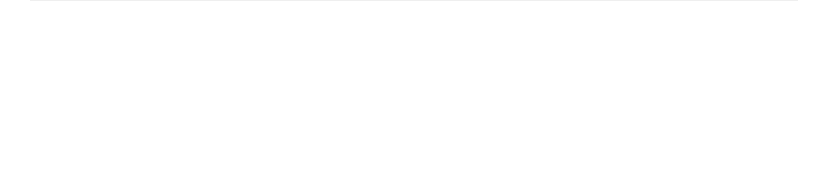
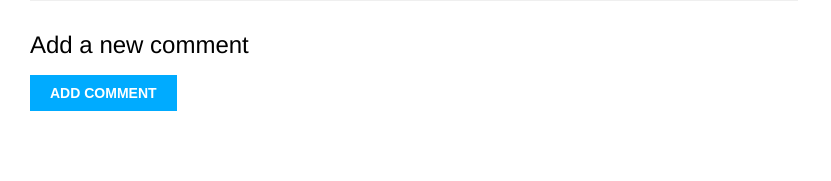
Before and after one commit to yura702007/djangoBlog, a Django app: template my_site/blog/templates/blog/post/detail.html in a window 1280 px wide. Shown: the part 329-510 px from the top of the page, without its empty margins (0-831 px from the left). Run offline with Django 4.2, Linux system fonts and the light colour scheme; the template is opened without the code that fills it: values that come from a table or form of the project are taken from there, others are empty; tables that the repository leaves empty hold one stand-in row (values such as "Sample post").

Commit message:
add form comment to detail.html template

```diff
--- a/my_site/blog/templates/blog/post/detail.html
+++ b/my_site/blog/templates/blog/post/detail.html
@@ -24,5 +24,8 @@
         </p>
         {{ comment.body|linebreaks }}
     </div>
+    {% empty %}
+    <p>There are no comments</p>
 {% endfor %}
+{% include 'blog/post/includes/comment_form.html' %}
 {% endblock %}
```
